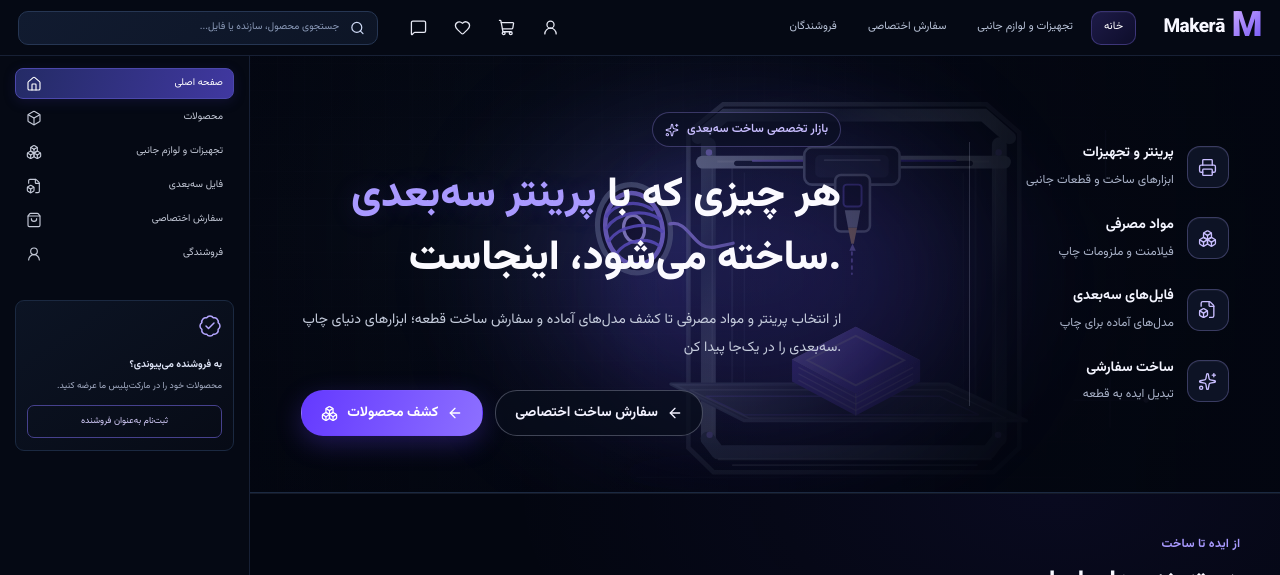
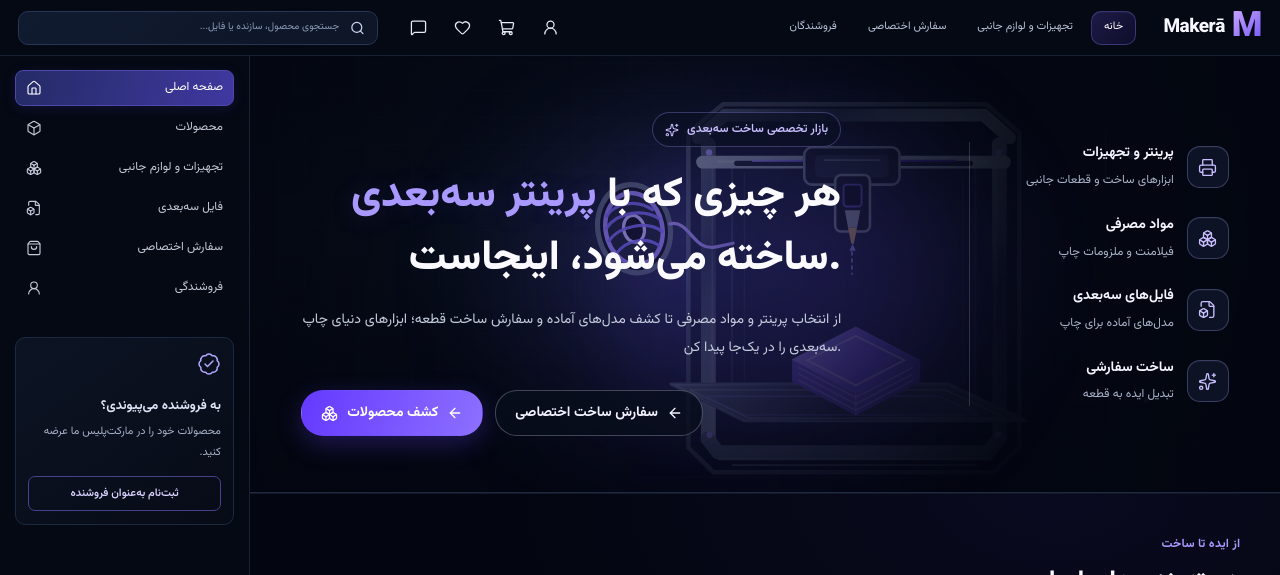
Before and after one commit to ParisaAtaee2000/web-projects, a React (Vite) app in the folder 3d-marketplace/: page / in a window 1280 px wide. Shown: the top 575 px of the page. Built offline with nearby package versions, Linux system fonts and the light colour scheme.

Commit message:
Improve sidebar text sizes and line spacing

```diff
--- a/3d-marketplace/src/components/sidebar/sidebar.css
+++ b/3d-marketplace/src/components/sidebar/sidebar.css
@@ -1 +1,75 @@
-.reference-sidebar{display:flex;flex-direction:column;gap:26px;padding:12px 15px 20px;background:#050914;border-left:0;border-right:1px solid #172035;min-width:0;direction:rtl}.sidebar-menu{display:flex;flex-direction:column;gap:3px}.sidebar-item{min-height:31px;padding:0 10px;display:flex;align-items:center;justify-content:space-between;gap:8px;border:1px solid transparent;border-radius:8px;color:#c5cad8;font-size:10px;white-space:nowrap}.sidebar-item.is-active{background:linear-gradient(105deg,#242b66,#4038a0);border-color:#4c48ac;color:#fff;box-shadow:0 3px 12px #25206655}.sidebar-item:hover:not(.is-active){background:#10182b;color:#fff}.seller-card{margin-top:5px;padding:13px 11px 12px;border:1px solid #1b2941;border-radius:9px;background:linear-gradient(145deg,#0c1424,#070b16);color:#dfe5f7}.seller-card>svg{color:#b4a6ff}.seller-card h2{font-size:10px;line-height:1.8;margin:7px 0 4px}.seller-card p{font-size:9px;line-height:1.9;color:#a7b0c7;margin:0 0 10px}.seller-card a{display:block;text-align:center;padding:7px 5px;border:1px solid #46418d;border-radius:7px;color:#d9d1ff;font-size:9px}@media(max-width:760px){.reference-sidebar{display:none}}
+.reference-sidebar {
+  display: flex;
+  flex-direction: column;
+  gap: 26px;
+  padding: 14px 15px 20px;
+  border-left: 0;
+  border-right: 1px solid #172035;
+  background: #050914;
+  min-width: 0;
+  direction: rtl;
+}
+.sidebar-menu {
+  display: flex;
+  flex-direction: column;
+  gap: 4px;
+}
+.sidebar-item {
+  display: flex;
+  align-items: center;
+  justify-content: space-between;
+  gap: 8px;
+  min-height: 36px;
+  padding: 5px 10px;
+  border: 1px solid transparent;
+  border-radius: 8px;
+  color: #c5cad8;
+  font-size: 12px;
+  line-height: 1.65;
+  white-space: normal;
+}
+.sidebar-item.is-active {
+  border-color: #4c48ac;
+  background: linear-gradient(105deg, #242b66, #4038a0);
+  color: #fff;
+  box-shadow: 0 3px 12px #25206655;
+}
+.sidebar-item:hover:not(.is-active) {
+  background: #10182b;
+  color: #fff;
+}
+.seller-card {
+  margin-top: 5px;
+  padding: 14px 12px 13px;
+  border: 1px solid #1b2941;
+  border-radius: 10px;
+  background: linear-gradient(145deg, #0c1424, #070b16);
+  color: #dfe5f7;
+}
+.seller-card > svg { color: #b4a6ff; }
+.seller-card h2 {
+  margin: 8px 0 5px;
+  font-size: 13px;
+  font-weight: 700;
+  line-height: 1.7;
+}
+.seller-card p {
+  margin: 0 0 12px;
+  color: #a7b0c7;
+  font-size: 11px;
+  line-height: 1.9;
+}
+.seller-card a {
+  display: block;
+  padding: 8px 6px;
+  border: 1px solid #46418d;
+  border-radius: 7px;
+  color: #d9d1ff;
+  text-align: center;
+  font-size: 11px;
+  font-weight: 600;
+  line-height: 1.6;
+}
+@media (max-width: 760px) {
+  .reference-sidebar { display: none; }
+}
```
